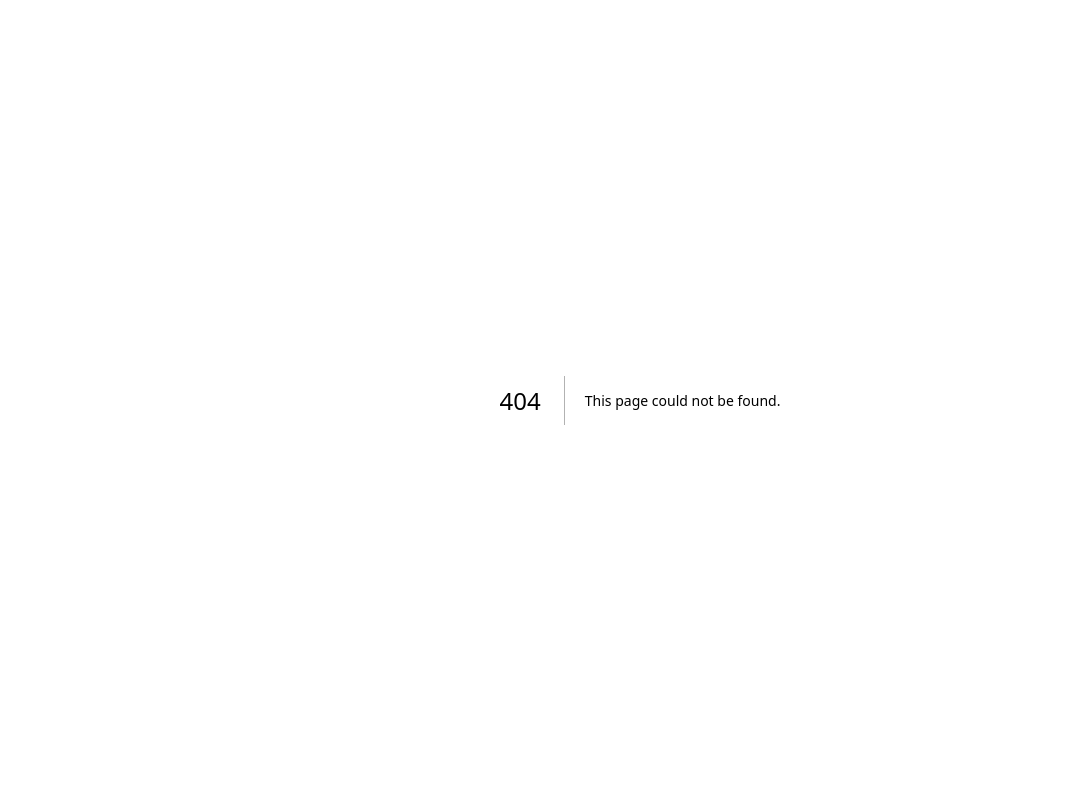
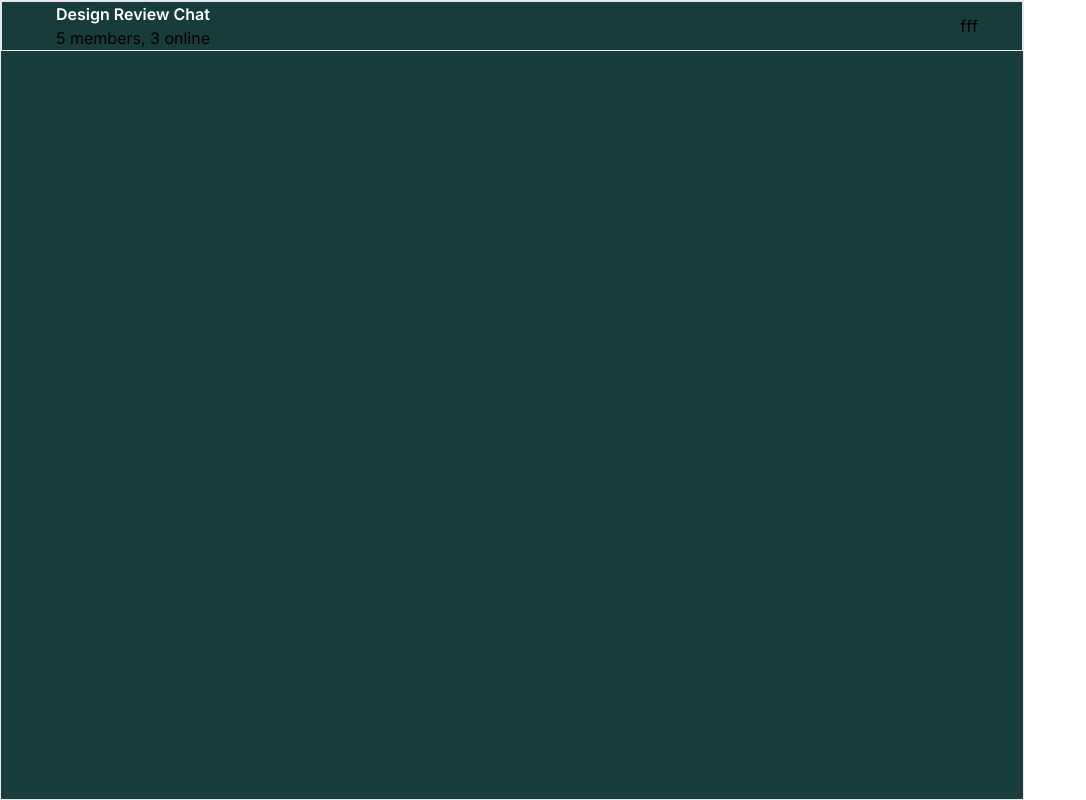
Before and after one commit to Artem45bomb/CantainerCraft_Tg, a Next.js app: page /test in a window 1280 px wide. Before the commit this address had no page. Shown: the whole page, without its empty margins (0-1086 px from the left). Built offline with nearby package versions, Linux system fonts and the light colour scheme.

Commit message:
feat(pill): add header and content

```diff
--- /dev/null
+++ b/src/app/test/page.jsx
@@ -0,0 +1,5 @@
+import Content from "../../widgets/Chat/Content";
+
+export default function Functest() {
+  return <Content />;
+}
--- /dev/null
+++ b/src/widgets/Chat/Content.jsx
@@ -0,0 +1,11 @@
+import Header from "./Header";
+
+export default function Content() {
+  return (
+    <div className=" max-w-5xl border rounded-br-mdlg bg-msu-green min-h-screen">
+      <div className=" max-w-0,90-5xl">
+        <Header />
+      </div>
+    </div>
+  );
+}
--- /dev/null
+++ b/src/widgets/Chat/Header.jsx
@@ -0,0 +1,22 @@
+export default function Header() {
+  return (
+    <header className=" flex justify-between items-center border border-b border-fff005 h-5,19 px-11">
+      <a href="#" className="flex">
+        <div className=" w-50p h-50p bg-white rounded-full mr-2.5">
+          {/* <img src="../../../public/assets/testIcons/logo.jpg" alt="logo of chat" /> */}
+        </div>
+        <div className=" ">
+          <div className="text-white font-semibold text-base text-white">
+            Design Review Chat
+          </div>
+          <div className="">5 members, 3 online</div>
+        </div>
+      </a>
+      <nav>
+        <button>f</button>
+        <button>f</button>
+        <button>f</button>
+      </nav>
+    </header>
+  );
+}
```
